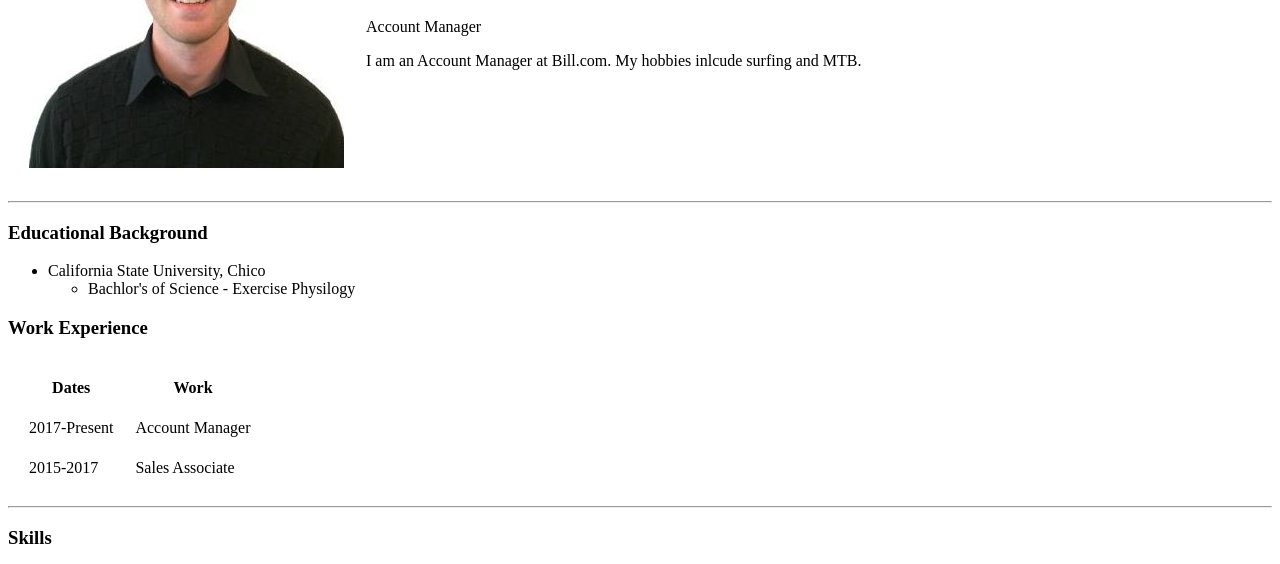
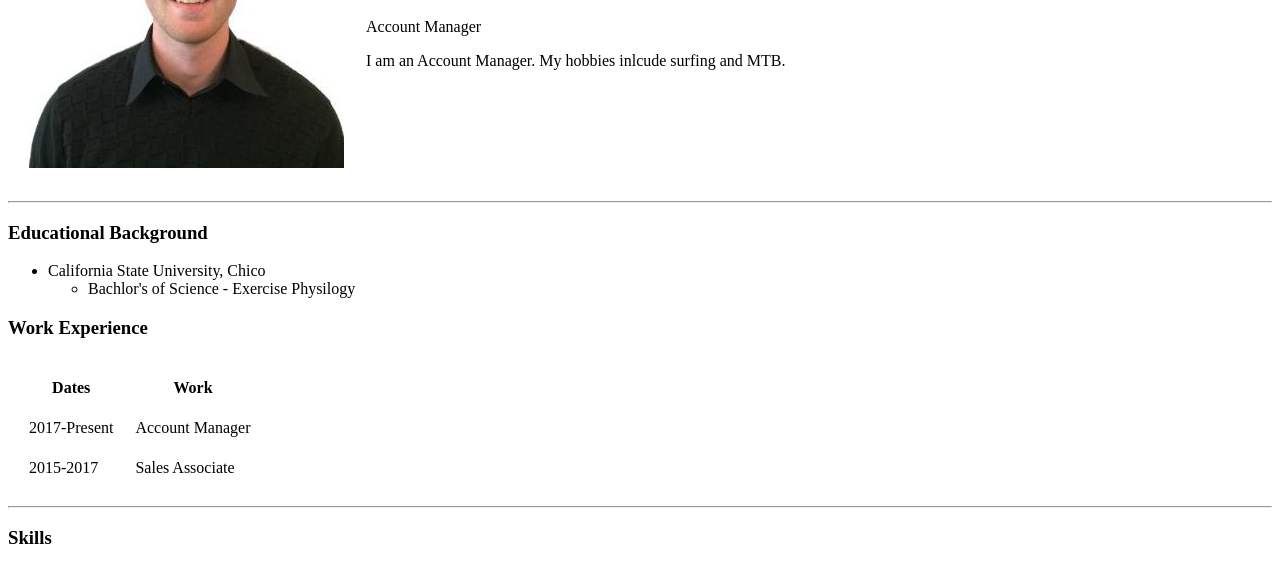
Before and after one commit to Colbears/cv, a plain HTML site: page HTML Personal Site/index.html in a window 1280 px wide. Shown: the part 176-740 px from the top of the page. Drawn offline with Linux system fonts and the light colour scheme.

Commit message:
Update index.html

```diff
--- a/HTML Personal Site/index.html
+++ b/HTML Personal Site/index.html
@@ -10,7 +10,7 @@
         <td><img src="421531005.jpg" alt="Colby profile picture"></td>
         <td><h1>Colby Myers</h1>
           <p>Account Manager</p>
-          <p>I am an Account Manager at Bill.com. My hobbies inlcude surfing and MTB.</p>
+          <p>I am an Account Manager. My hobbies inlcude surfing and MTB.</p>
         </td>
       </tr>
     </table>
```
